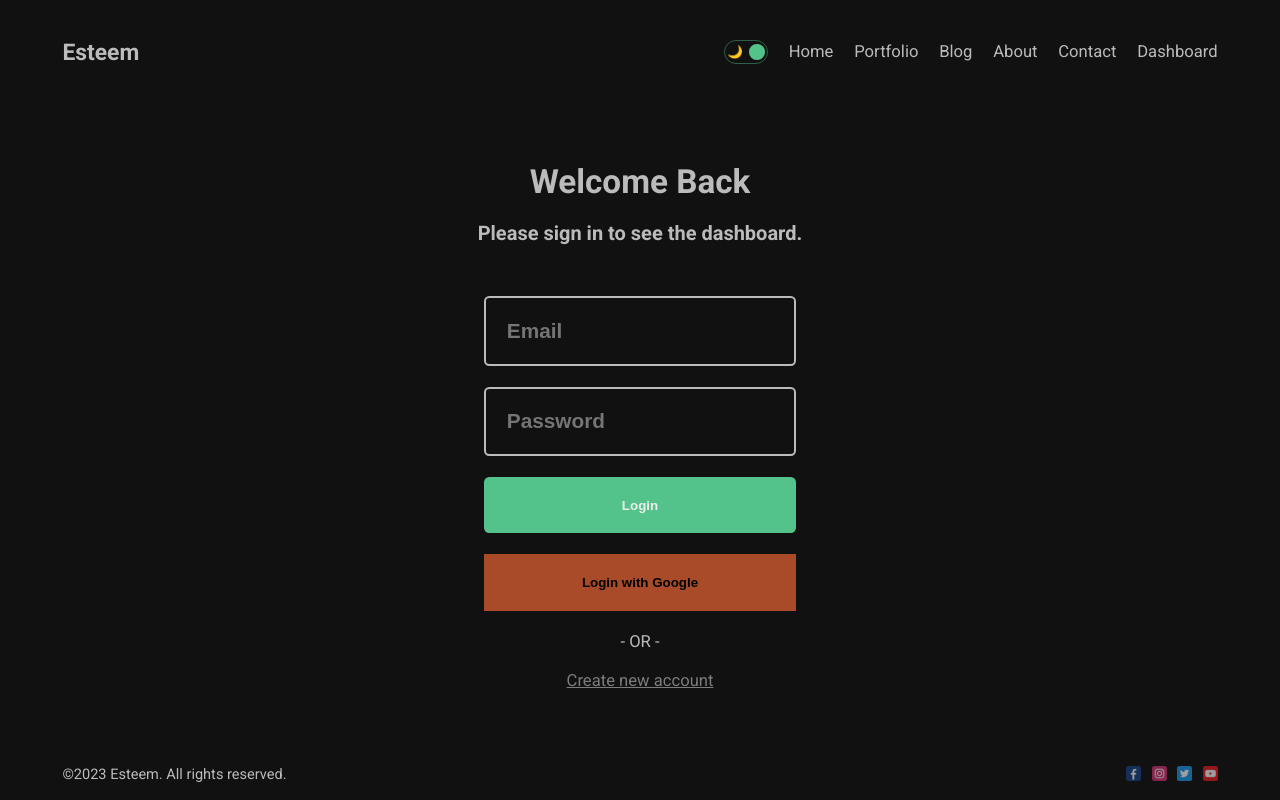
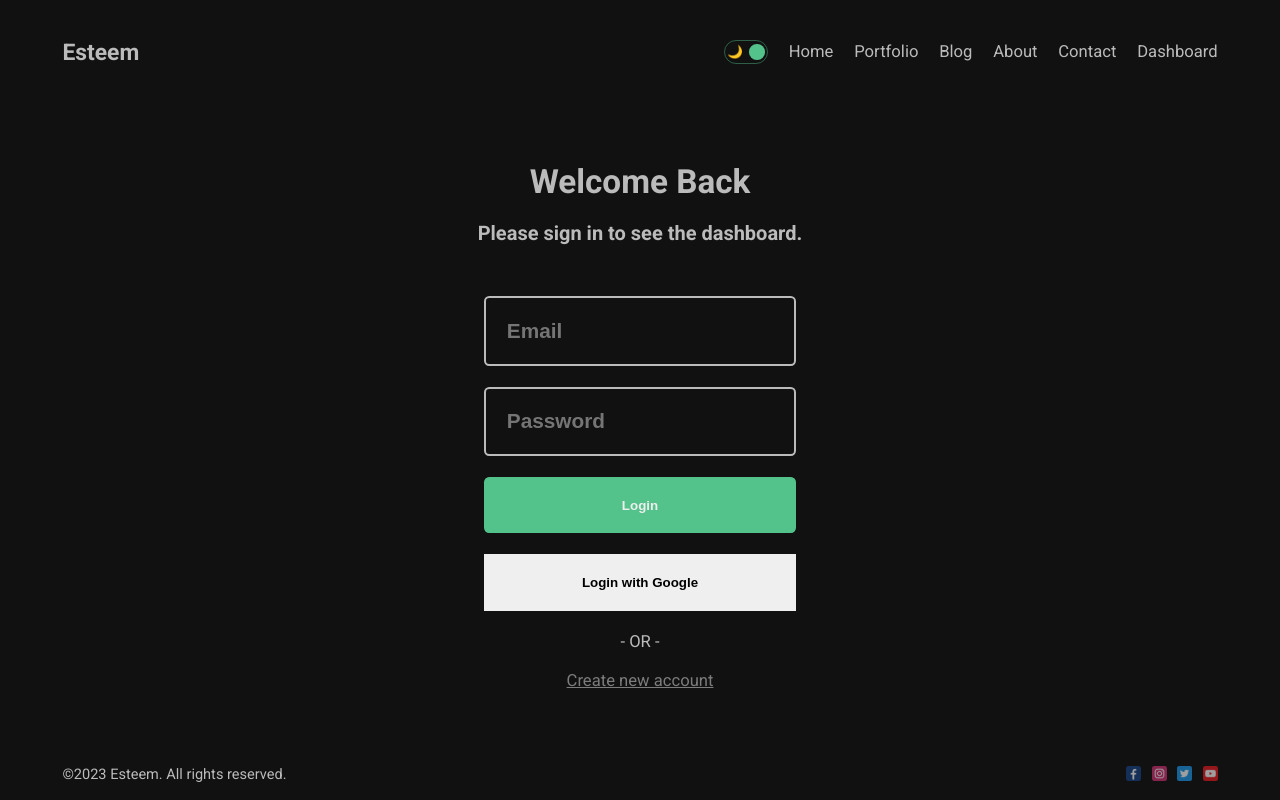
Before and after one commit to esteemayo/next_13, a Next.js app: page /dashboard/login in a window 1280 px wide. Built offline with nearby package versions, Linux system fonts and the light colour scheme; no server answers.

Commit message:
fix: modify

```diff
--- a/src/app/dashboard/(auth)/login/page.module.scss
+++ b/src/app/dashboard/(auth)/login/page.module.scss
@@ -66,7 +66,6 @@
   .google {
     display: inline-block;
     border: none;
-    background-color: rgba(228, 97, 50, 0.72);
     font-weight: bold;
     width: 30rem;
     padding: 2rem;
```
